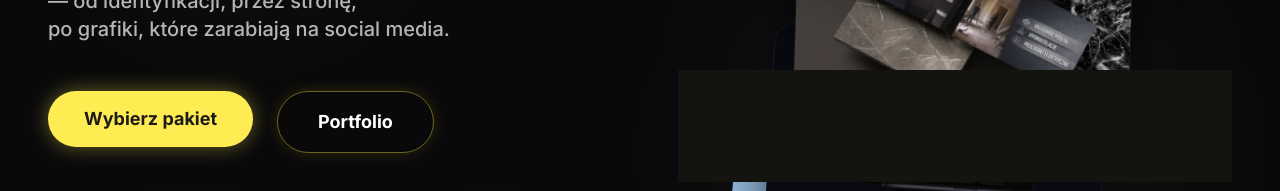
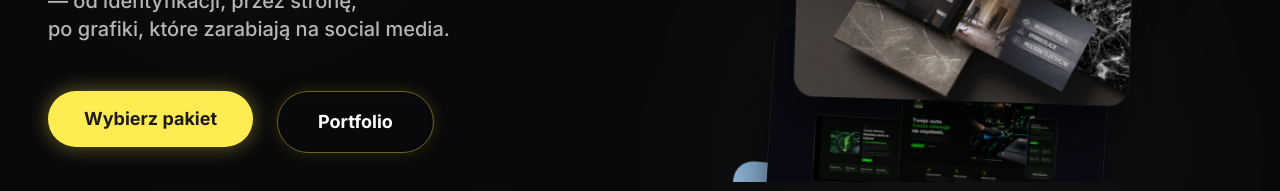
Before and after one commit to pergamindruk/wuyo, a Next.js app: page / in a window 1280 px wide. Shown: the part 809-1000 px from the top of the page. Built offline with nearby package versions, Linux system fonts and the light colour scheme; no server answers; the database is empty; a web font is replaced by a local one.

Commit message:
fix: hero tiles – remove bottom solid block, clip via overflow-hidden

```diff
--- a/src/components/HeroProjectTiles.tsx
+++ b/src/components/HeroProjectTiles.tsx
@@ -54,14 +54,9 @@
 
     return (
         <div
-            className="relative w-full h-full flex items-center justify-center"
+            className="relative w-full h-full flex items-center justify-center overflow-hidden"
             style={{ perspective: "1100px" }}
         >
-            {/* Twarde odcięcie na dole – karta hovered (z-50) widoczna nad maską */}
-            <div
-                className="pointer-events-none absolute inset-x-0 bottom-0 z-20 h-28"
-                style={{ background: "#141310" }}
-            />
 
             <div
                 className="relative shrink-0"
```
